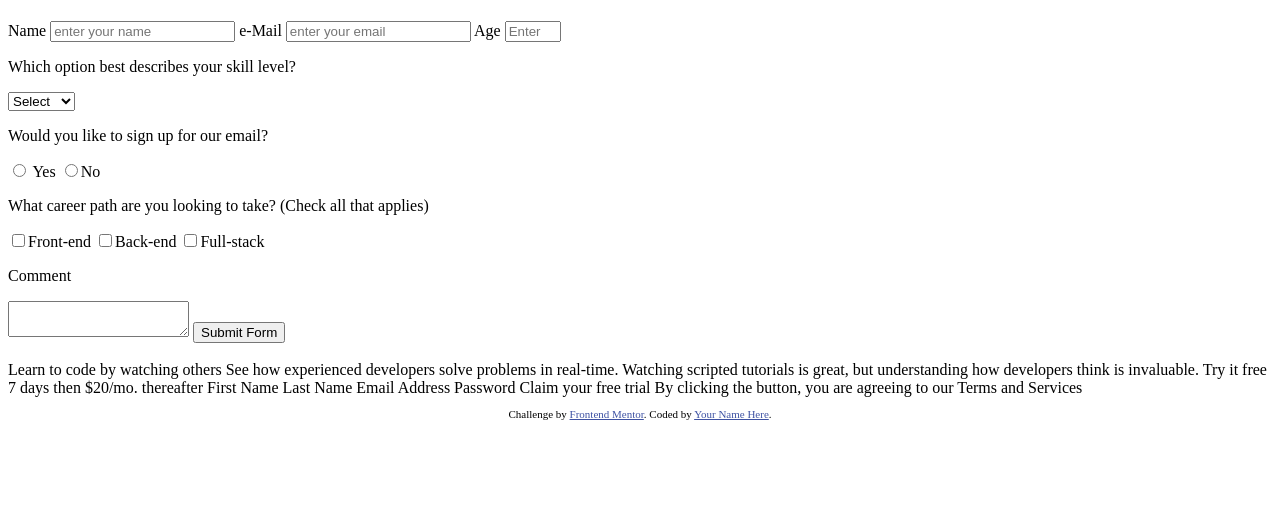
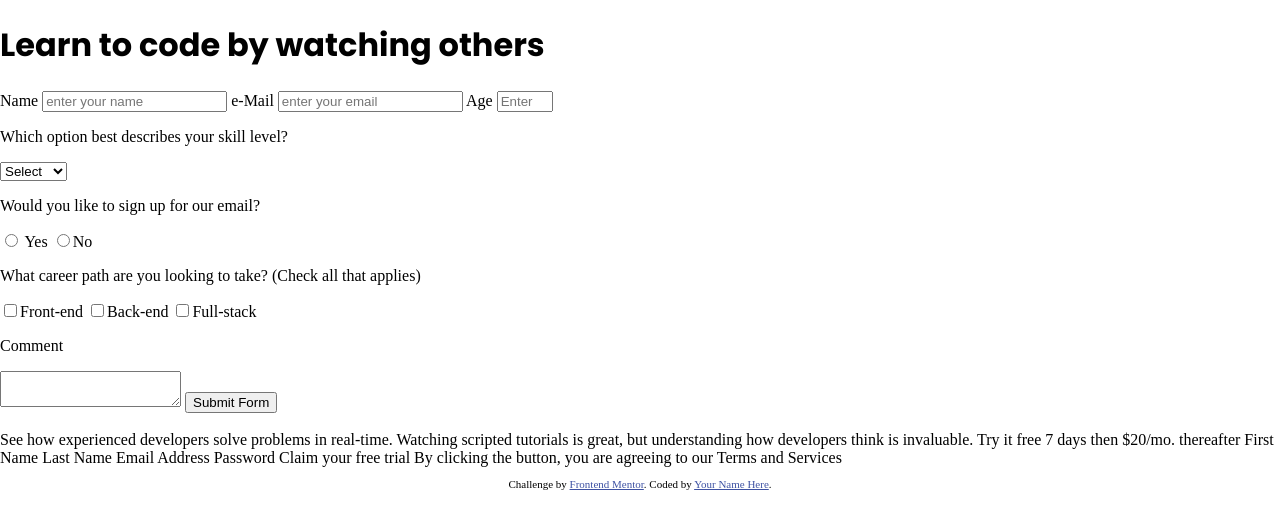
Before and after one commit to nemoanderson/signupForm, a plain HTML site: page index.html in a window 1280 px wide. Drawn offline with Linux system fonts and the light colour scheme.

Commit message:
Styling added

```diff
--- a/index.html
+++ b/index.html
@@ -18,7 +18,7 @@
 </head>
 <body>
       <!--1-->
-  <h1 id="title"></h1>
+  <h1 id="title">Learn to code by watching others</h1>
   <!--2-->
   <p id="discription"></p>
   <!--3-->
@@ -66,7 +66,7 @@
   <button type="submit" id="submit" class="submit-button">Submit Form</button>
 <br>
 <br>
-  Learn to code by watching others
+
 
   See how experienced developers solve problems in real-time. Watching scripted tutorials is great,
   but understanding how developers think is invaluable.
--- a/styles.css
+++ b/styles.css
@@ -28,12 +28,16 @@
 
     /* Font Family: [Poppins](https: //fonts.google.com/specimen/Poppins)
           - Weights: 400, 500, 600, 700 */
-  --poppins-regular-400: 'Poppins', sans-serif;
-  --poppins-medium-500: 500 'Poppins',
-    sans-serif;
-  --poppins-semi-bold-600: 600 'Poppins',
-    sans-serif;
-  --poppins-bold-700: 700 'Poppins',
-    sans-serif;
+  --poppins-regular-400: Poppins, sans-serif;
 
 }
+
+h1 {
+  font-family: var(--poppins-regular-400);
+
+}
+
+body {
+  margin: 0;
+  padding: 0;
+}
```
